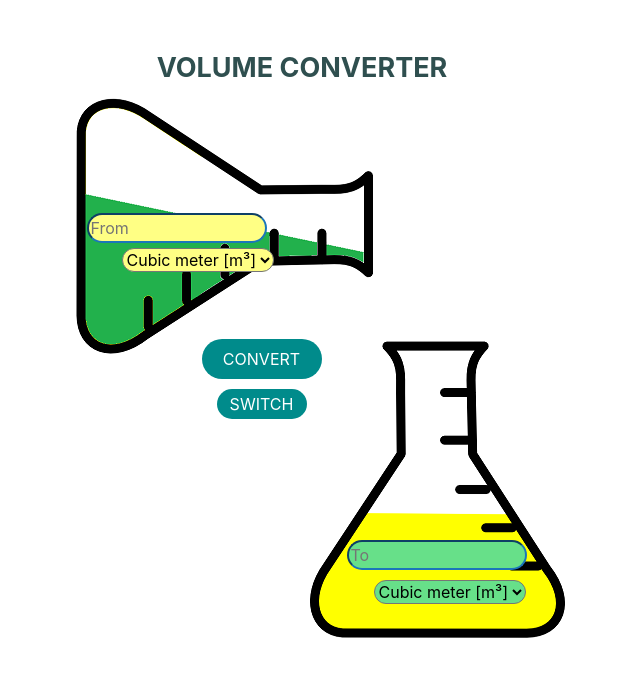
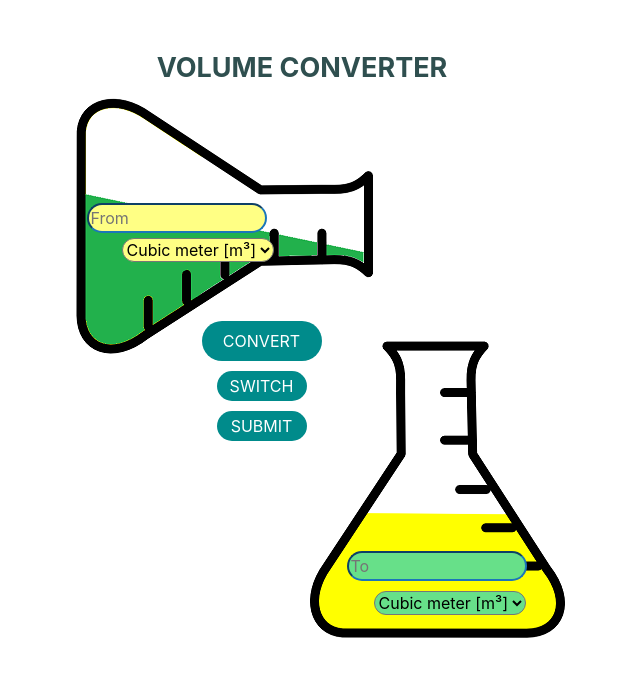
Before and after one commit to malkomin/ENGR372, a PHP site: page /omer/volumeConverter.php in a window 1280 px wide. Shown: the part 56-733 px from the top of the page, without its empty margins (338-978 px from the left). Run offline with PHP 8.4, Linux system fonts and the light colour scheme.

Commit message:
volume
submit button

```diff
--- a/omer/volumeConverter.php
+++ b/omer/volumeConverter.php
@@ -96,6 +96,12 @@
             }
             #result{
                 background-color: #67E089;
+            }
+            #btnSubmit{
+                margin-top: 10px;
+                margin-left:220px;
+                height: 30px;
+                width: 90px;
             }
 
 
@@ -212,6 +218,8 @@
             <input type="button" id="btnConvert" value="CONVERT" onclick="convert()"/>
 
             <input type="button" id="btnSwitch" value="SWITCH" onclick="switchPlaces()"/>
+
+            <input type="button" id="btnSubmit" value="SUBMIT" onclick=""/>
             </td></tr>
 
 
```
